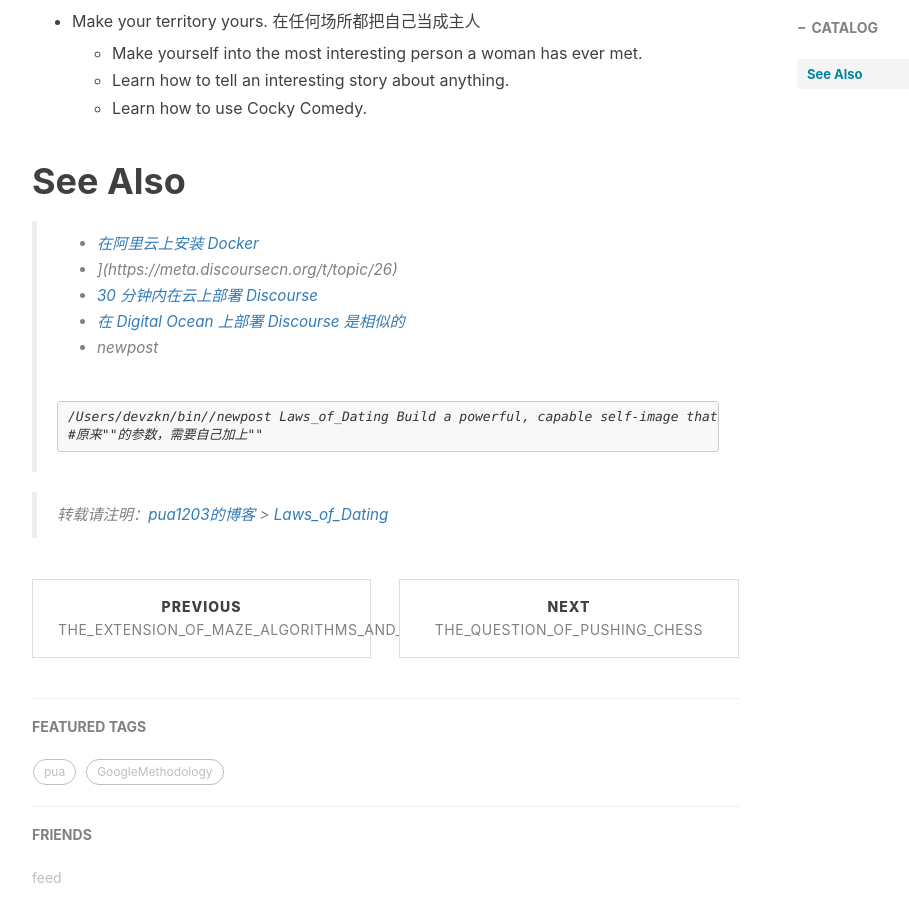
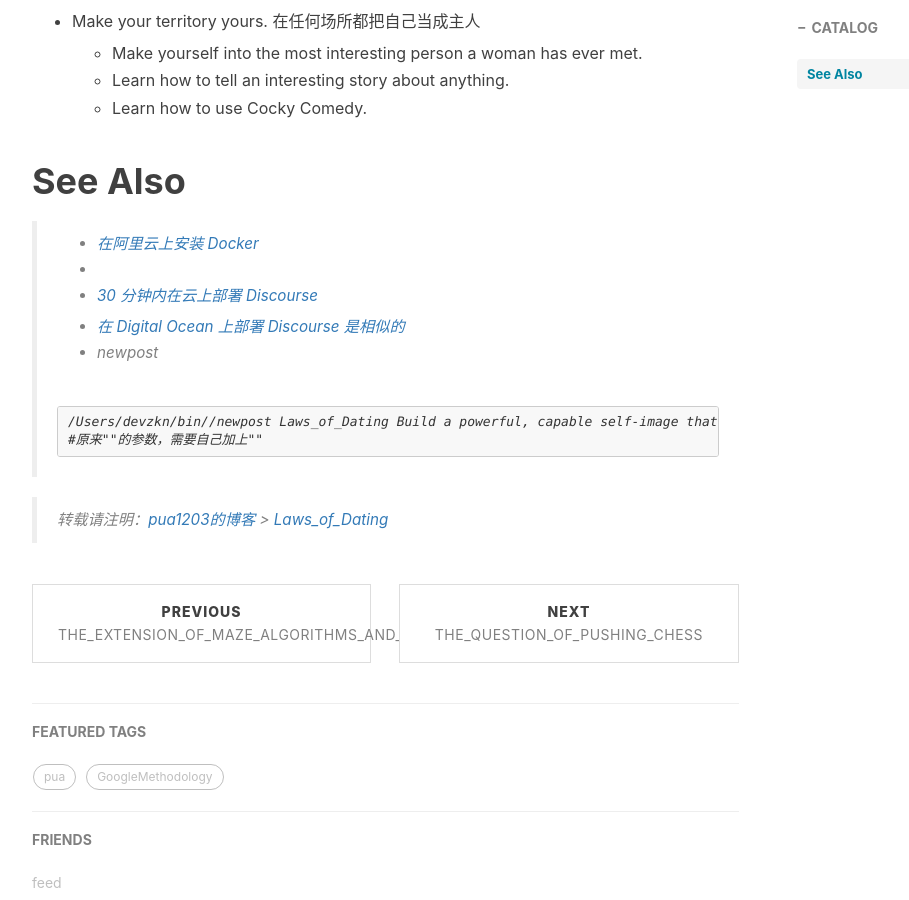
Before and after one commit to pua1203/pua1203.github.io, a Jekyll site: the page built from _posts/pua/2018-09-19-Laws_of_Dating.md, in a window 1280 px wide and 900 px high, scrolled down 1677 px. Shown: the whole window, without its empty margins (233-1142 px from the left). Built offline with Jekyll 4.4.1, drawn with Linux system fonts in a browser that asks for light colours; nearby versions of some CDN libraries; comment, search, counter and statistics services are not loaded; part of the change alters nothing that is shown.

Commit message:
http://iosre.com/t/hikari-swift/12177\?u\=zhangkn】

```diff
--- a/_posts/pua/2018-09-19-Laws_of_Dating.md
+++ b/_posts/pua/2018-09-19-Laws_of_Dating.md
@@ -59,9 +59,9 @@ subtitle: Build a powerful, capable self-image that you love.
 # See Also
 
 >* [在阿里云上安装 Docker](https://meta.discoursecn.org/t/%E5%9C%A8%E9%98%BF%E9%87%8C%E4%BA%91%E4%B8%8A%E5%AE%89%E8%A3%85-Docker/27)
->* [
->  ](https://meta.discoursecn.org/c/zhi-nan)](https://meta.discoursecn.org/t/topic/26)
+>  *
 >* [30 分钟内在云上部署 Discourse](https://meta.discoursecn.org/t/topic/26)
+>
 >  * [在 Digital Ocean 上部署 Discourse 是相似的](https://meta.discoursecn.org/t/30-digital-ocean-discourse/26)
 >* newpost
 >
```
